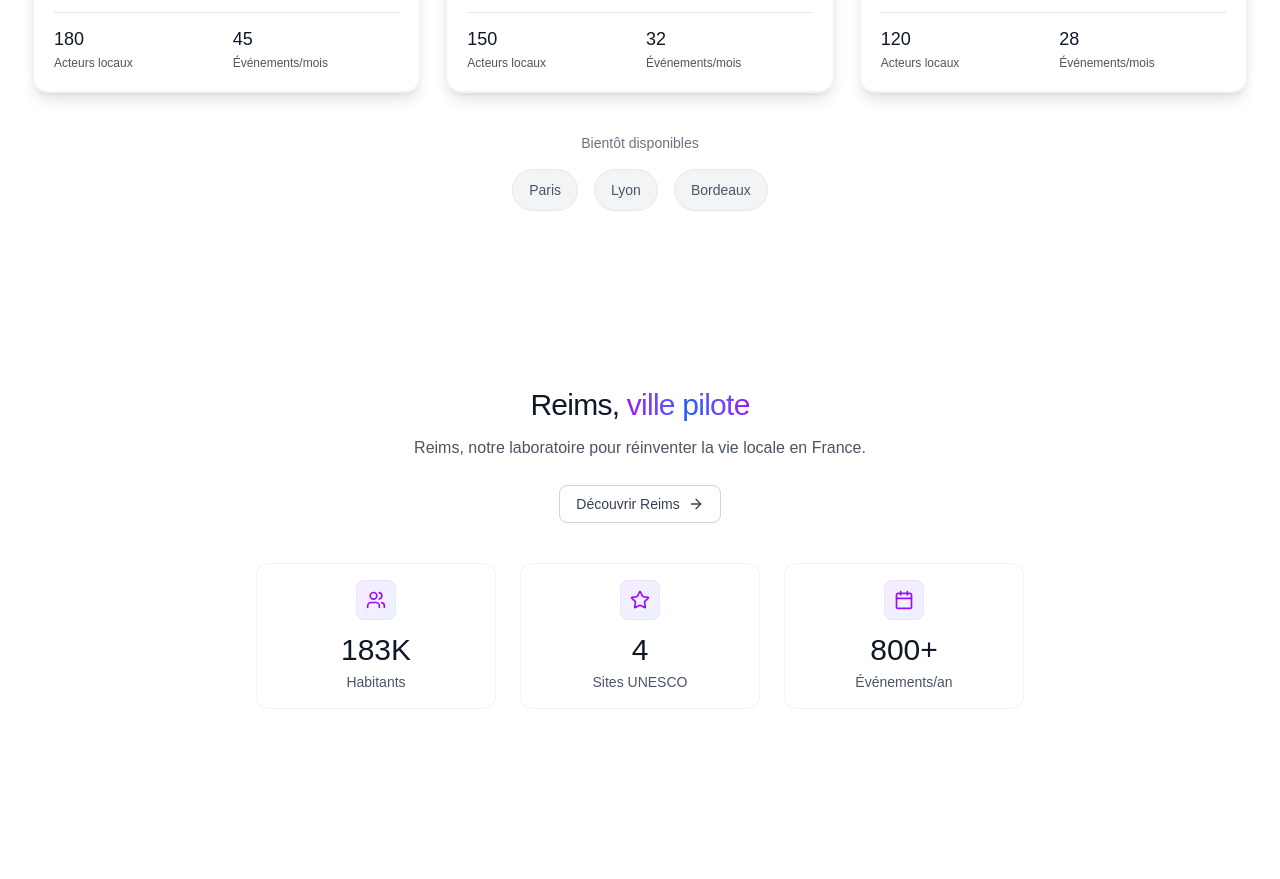
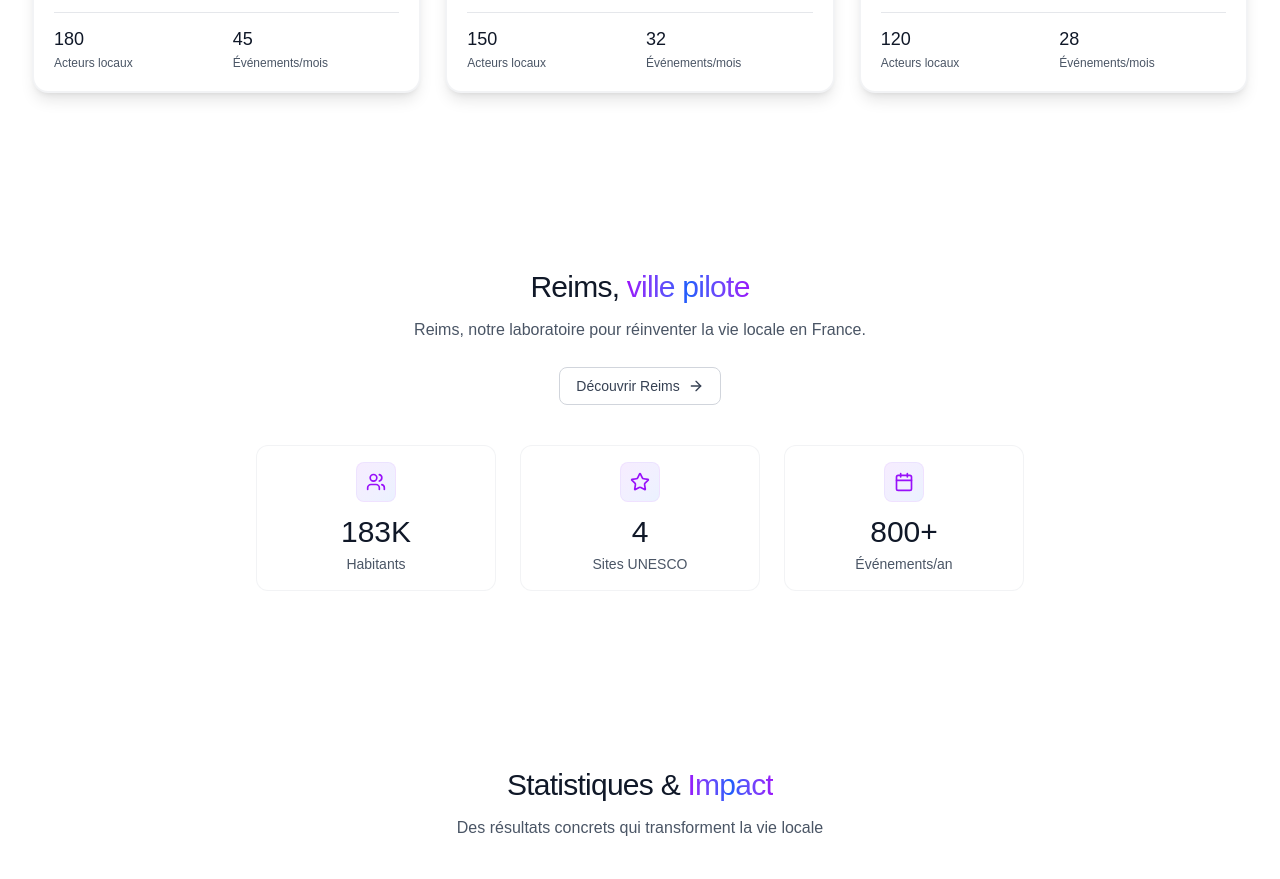
Before and after one commit to Kyria-Zaire/yunicity-website, a Next.js app: page / in a window 1280 px wide. Shown: the part 3440-4319 px from the top of the page. Built offline with nearby package versions, Linux system fonts and the light colour scheme.

Commit message:
feat: Suppression section BientÃ´t disponibles (Paris, Lyon, Bordeaux)

```diff
--- a/src/app/page.tsx
+++ b/src/app/page.tsx
@@ -627,33 +627,6 @@ export default function Home() {
               </motion.div>
             ))}
           </div>
-
-          {/* Villes à venir */}
-          <motion.div
-            initial={{ opacity: 0, y: 20 }}
-            whileInView={{ opacity: 1, y: 0 }}
-            viewport={{ once: true }}
-            transition={{ duration: 0.8, delay: 0.5 }}
-            className="mt-8 sm:mt-10"
-          >
-            <p className="text-center text-xs sm:text-sm text-gray-500 font-light mb-4">
-              Bientôt disponibles
-            </p>
-            <div className="flex flex-wrap items-center justify-center gap-3 sm:gap-4">
-              {['Paris', 'Lyon', 'Bordeaux'].map((city, index) => (
-                <motion.div
-                  key={city}
-                  initial={{ opacity: 0, scale: 0.9 }}
-                  whileInView={{ opacity: 1, scale: 1 }}
-                  viewport={{ once: true }}
-                  transition={{ duration: 0.4, delay: 0.6 + index * 0.1 }}
-                  className="px-4 py-2 bg-gray-100 rounded-full border border-gray-200"
-                >
-                  <span className="text-xs sm:text-sm text-gray-600 font-light">{city}</span>
-                </motion.div>
-              ))}
-            </div>
-          </motion.div>
         </div>
       </section>
 
```
